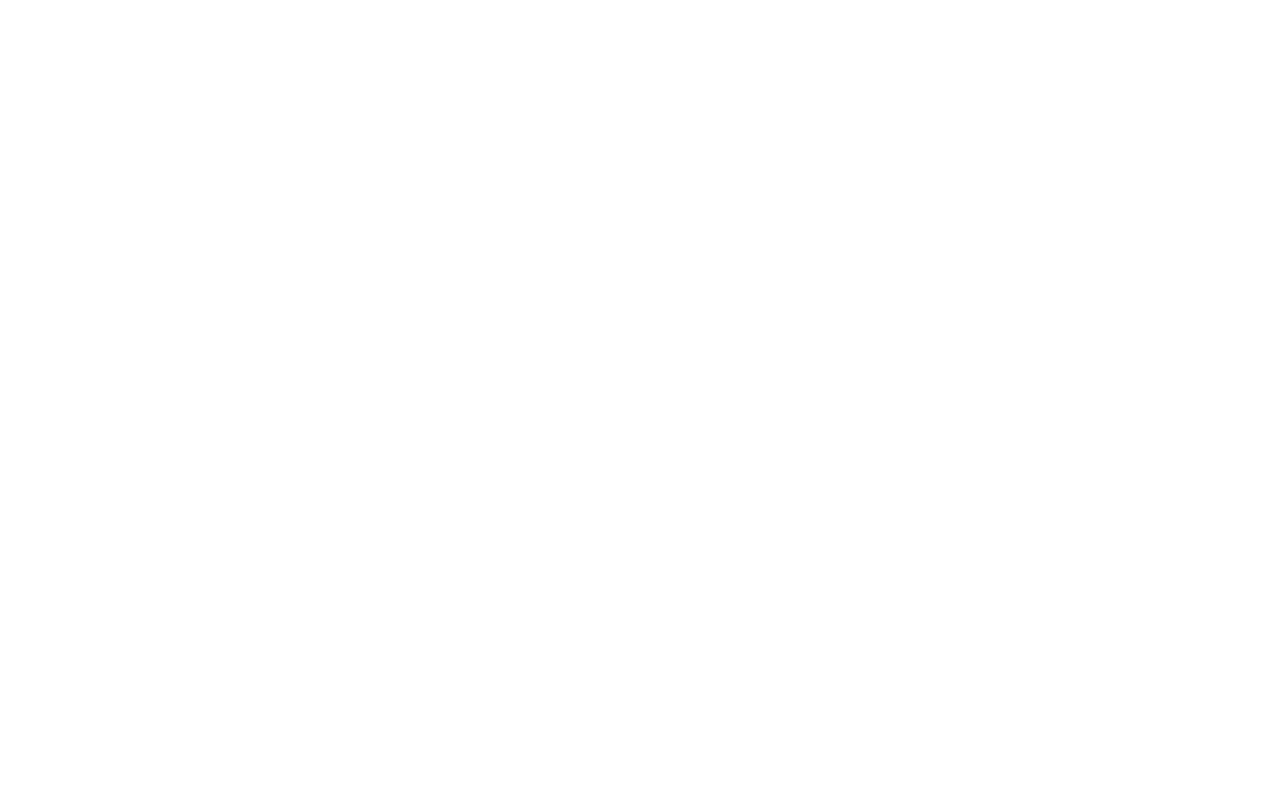
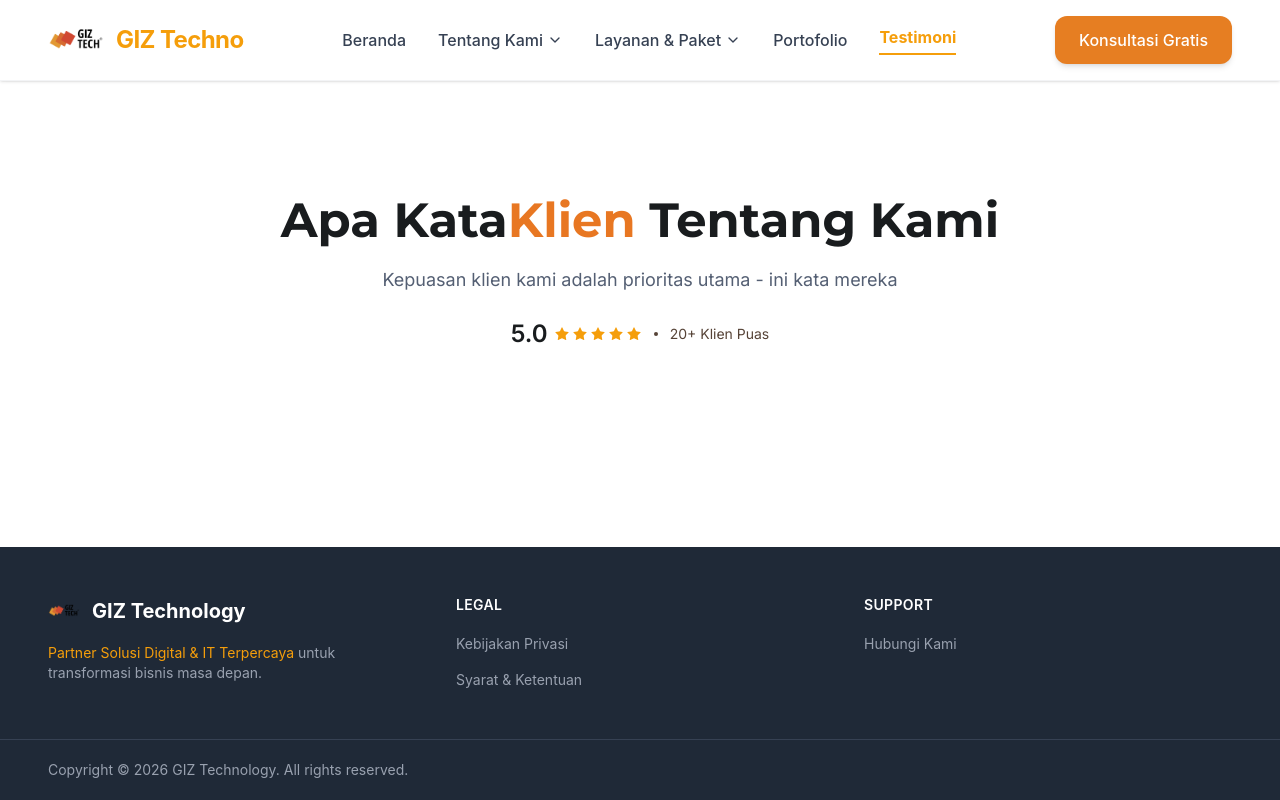
Before and after one commit to imam-mq/fe-giztech-karangtaruna, a React (Vite) app: page /testimoni in a window 1280 px wide. Before the commit this address had no page. Built offline with nearby package versions, Linux system fonts and the light colour scheme.

Commit message:
add featurs testimoni hero

```diff
--- /dev/null
+++ b/src/features/public/components/testimoni/TestimoniHero.jsx
@@ -0,0 +1,34 @@
+import { Star } from "lucide-react";
+
+export default function TestimoniHero() {
+    return (
+        <section className="max-w-container-max mx-auto px-margin-mobile md:px-margin-desktop pt-20 pb-12 md:pt-28 md:pb-16 text-center">
+            <h1 className="font-headline-lg text-headline-lg text-on-surface mb-4">
+                Apa Kata
+                <span className="text-primary-container">Klien</span>{" "}
+                Tentang Kami
+            </h1>
+
+            <p className="font-body-lg text-body-lg text-secondary max-w-2xl mx-auto mb-6">
+                Kepuasan klien kami adalah prioritas utama - ini kata mereka
+            </p>
+
+            <div className="inline-flex items-center gap-3 font-label-md text-sm text-on-surface-variant">
+                <span className="flex items-center gap-1.5">
+                    <span className="ont-headline-md text-2xl font-bold text-on-surface">
+                        5.0
+                    </span>
+                    <span className="flex text-[#F59E0B] gap-0.5">
+                        {Array.from({ length: 5 }).map((_, i) => (
+                        <Star key={i} size={16} fill="currentColor" strokeWidth={0} />
+                        ))}
+                    </span>
+                </span>
+                <span className="w-1 h-1 rounded-full bg-on-surface-variant" />
+                <span>
+                    20+ Klien Puas
+                </span>
+            </div>
+        </section>
+    );
+}
--- /dev/null
+++ b/src/features/public/components/testimoni/data/testimonials.js
@@ -0,0 +1,26 @@
+export const TESTIMONIALS  = [
+    {
+        id: "budi",
+        quote: "GIZ Technology sangat responsif dan membantu merealisasikan sistem ERP kami sesuai jadwal. Timnya sangat profesional.",
+        name: "Budi Santoso",
+        role: "CEO, PT Sejahtera Abadi",
+    },
+    {
+        id: "rina",
+        quote: "Desain UI/UX yang diberikan sangat modern dan user-friendly. Sangat puas dengan layanan dari tim kreatifnya.",
+        name: "Rina Melati",
+        role: "Marketing Director",
+    },
+    {
+        id: "ahmad",
+        quote: "Support purna jualnya luar biasa. Aplikasi berjalan lancar dan bug langsung ditangani dengan cepat.",
+        name: "Ahmad Wijaya",
+        role: "IT Manager",
+    },
+];
+
+export const WALL_COLUMNS = [
+    [TESTIMONIALS[0], TESTIMONIALS[1], TESTIMONIALS[2]],
+    [TESTIMONIALS[1], TESTIMONIALS[2], TESTIMONIALS[0]],
+    [TESTIMONIALS[2], TESTIMONIALS[0], TESTIMONIALS[1]],
+]
--- /dev/null
+++ b/src/features/public/pages/TestimoniPage.jsx
@@ -0,0 +1,9 @@
+import TestimoniHero from "../components/testimoni/TestimoniHero";
+
+export default function TestimoniPage() {
+    return (
+        <div>
+            <TestimoniHero />
+        </div>
+    )
+}
--- a/src/routes/AppRouter.jsx
+++ b/src/routes/AppRouter.jsx
@@ -13,6 +13,7 @@ import UiuxPage from "../features/public/pages/UiuxPage";
 import LandingPage from "../features/public/pages/LandingPage";
 import PortofolioPage from "../features/public/pages/PortofolioPage";
 import ProjectDetailPage from "../features/public/pages/ProjectDetailPage";
+import TestimoniPage from "../features/public/pages/TestimoniPage";
 
 export default function AppRouter() {
   return (
@@ -29,6 +30,7 @@ export default function AppRouter() {
           <Route path="/layanan/landing-page" element={<LandingPage />} />
           <Route path="/portofolio" element={<PortofolioPage />} />
           <Route path="/portofolio/:slug" element={<ProjectDetailPage />} />
+          <Route path="/testimoni" element={<TestimoniPage />} />
 
         </Route>
 
```
